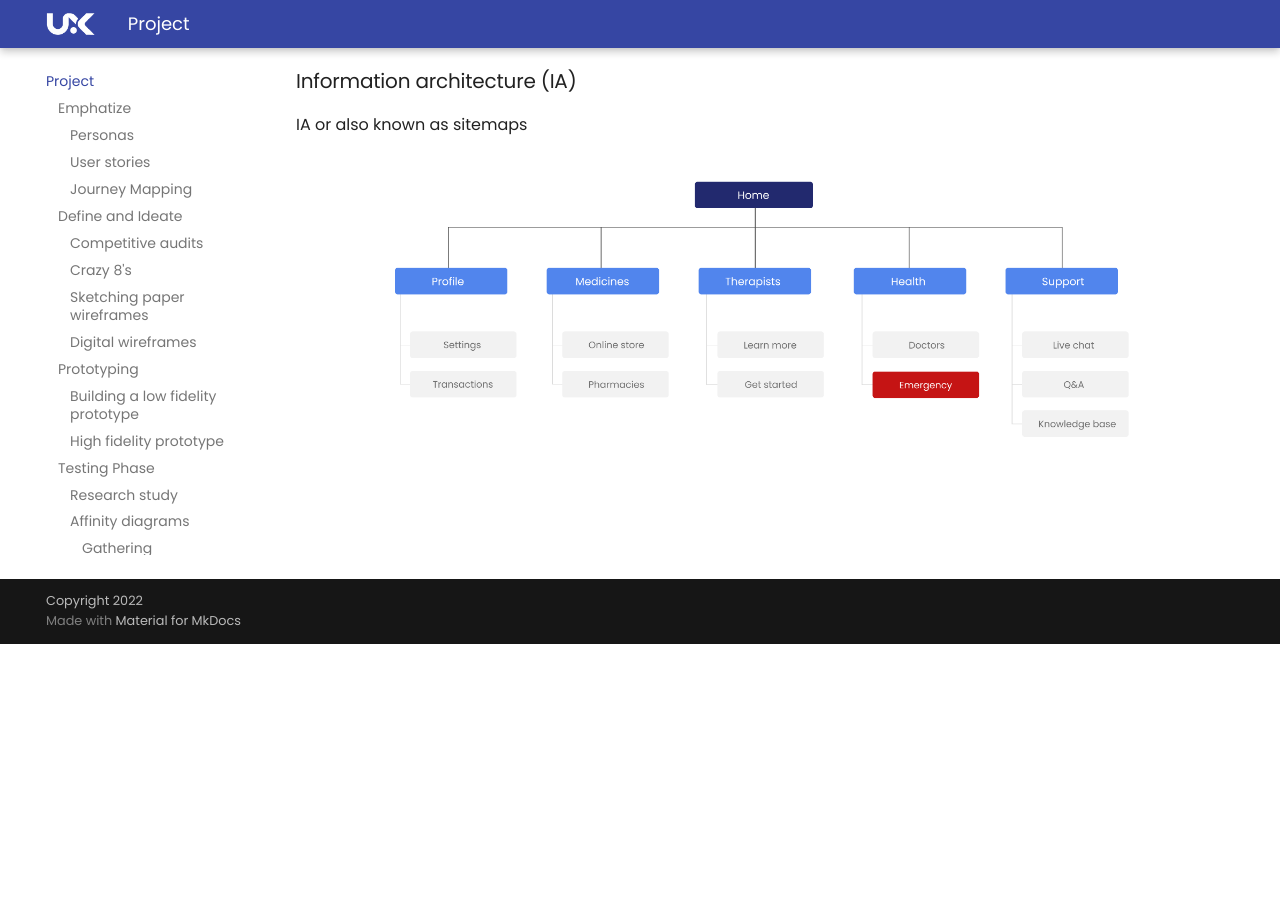
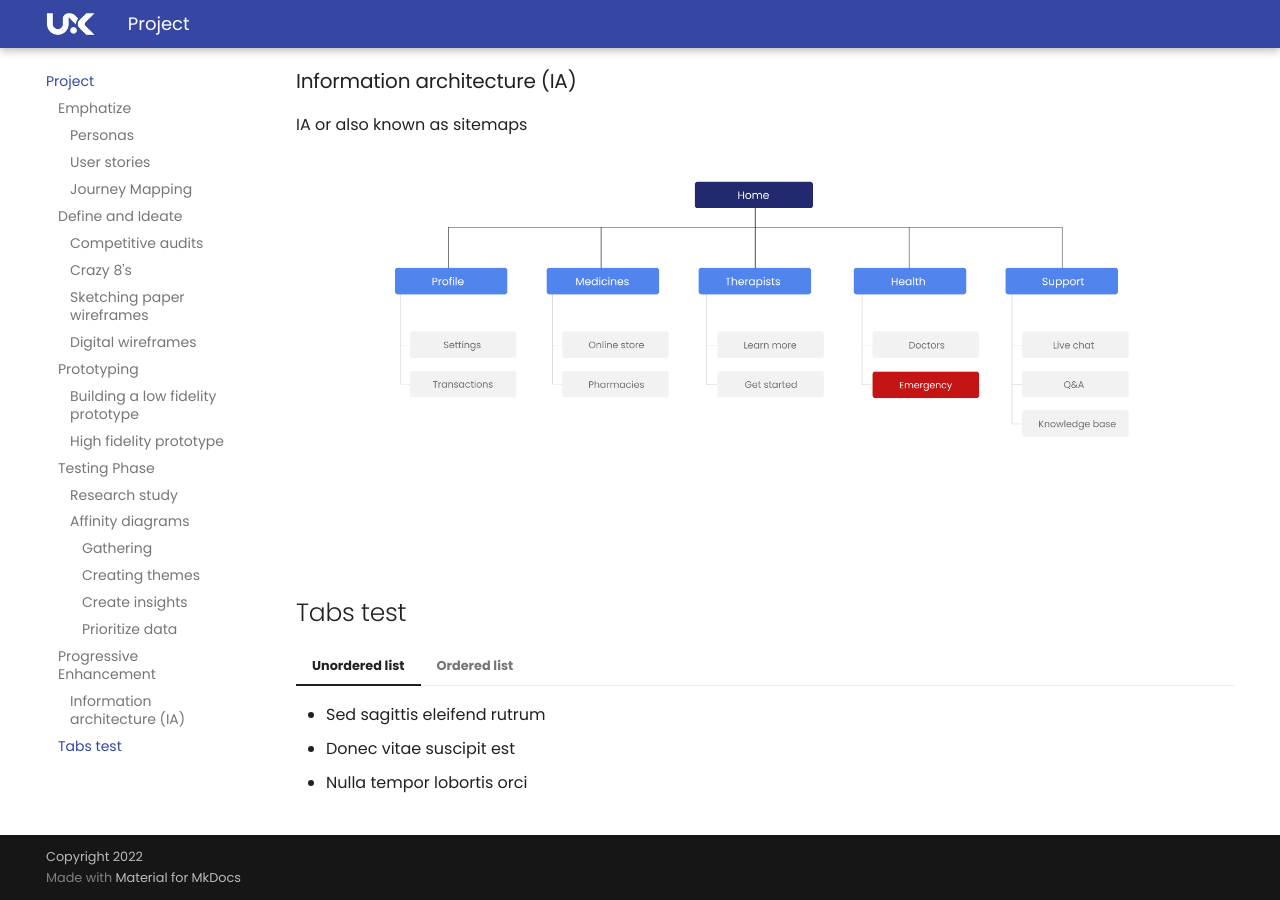
Before and after one commit to divstackio/docs-study, an MkDocs documentation site: the page built from docs/project.md, in a window 1280 px wide and 900 px high, scrolled down 23870 px. Built offline with MkDocs 1.6.1 and Material for MkDocs 9.7.7, drawn with Linux system fonts in a browser that asks for light colours; comment, search, counter and statistics services are not loaded; before the commit the page ends 24514 px from its top, so only the background shows below that.

Commit message:
Update project.md

```diff
--- a/docs/project.md
+++ b/docs/project.md
@@ -259,3 +259,18 @@
 <img src="https://raw.githubusercontent.com/divstackio/docs-study/main/docs/img/IA.png">
 
 <br>
+
+
+## Tabs test ##
+
+=== "Unordered list"
+
+    * Sed sagittis eleifend rutrum
+    * Donec vitae suscipit est
+    * Nulla tempor lobortis orci
+
+=== "Ordered list"
+
+    1. Sed sagittis eleifend rutrum
+    2. Donec vitae suscipit est
+    3. Nulla tempor lobortis orci
```
